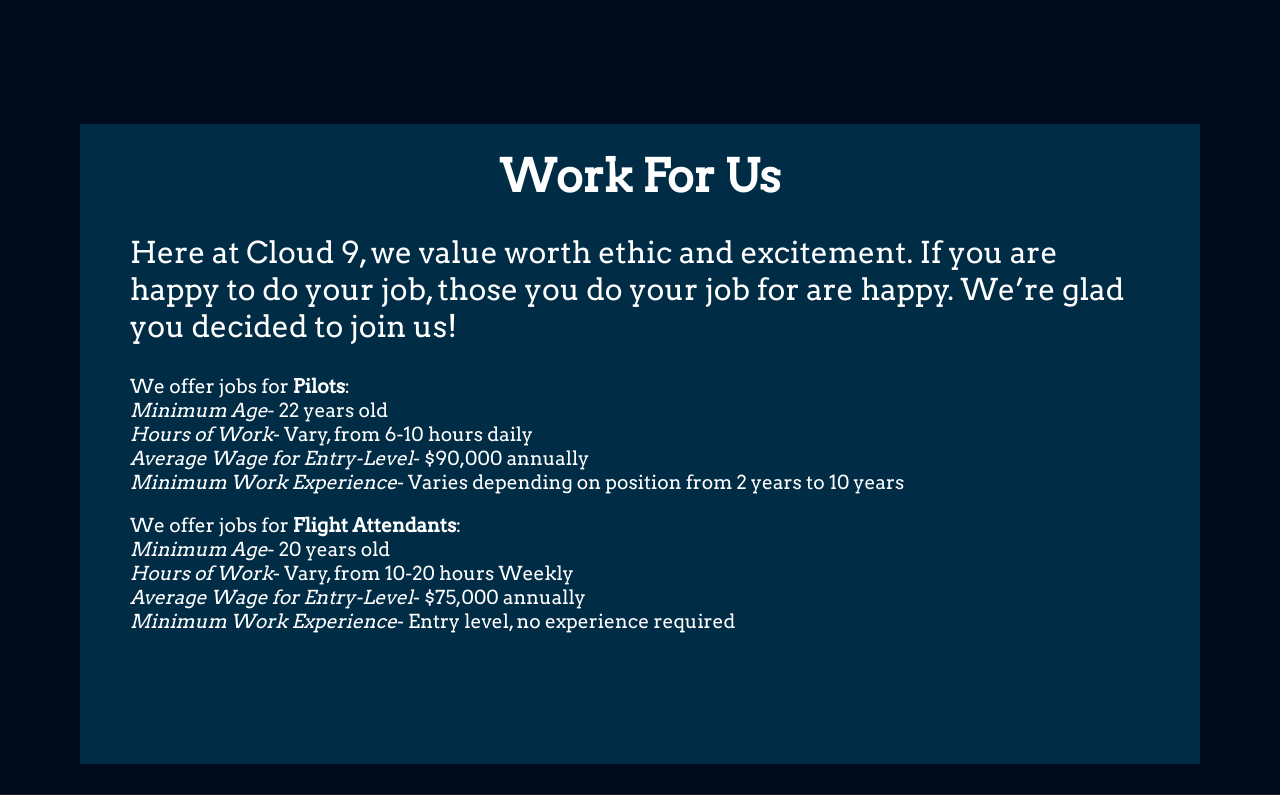
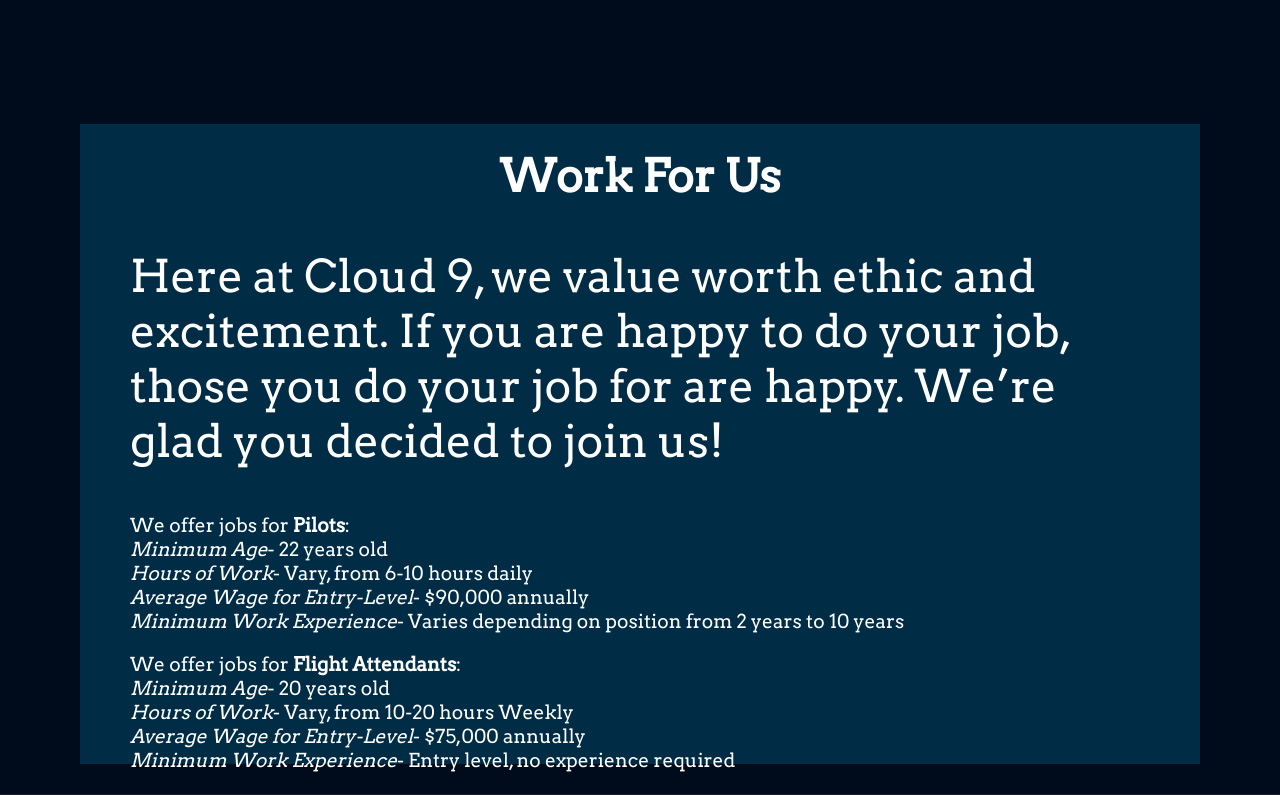
Before and after one commit to TheGuy566/fbla-cloud-nine, a Flask app: page /work in a window 1280 px wide. Shown: the part 913-1708 px from the top of the page. Run offline with Flask 2, Linux system fonts and the light colour scheme.

Commit message:
Update work.html

```diff
--- a/cloud_nine/templates/work.html
+++ b/cloud_nine/templates/work.html
@@ -7,7 +7,7 @@
 <section style="background-color: #002C45; height: 80vh; margin-top: 150px;">
     <div style="margin: 25px 50px;">
         <h1 class="title" style="font-size: 45px; margin-bottom: 10px; margin-top: 10px; text-align: center;">Work For Us</h1>
-        <p style="font-size: 30px;">
+        <p style="font-size: 45px;">
             Here at Cloud 9, we value worth ethic and excitement. If you are happy to do your job, those you do your job for are happy. We’re glad you decided to join us!<p>
             We offer jobs for <strong>Pilots</strong>:<br>
             <i>Minimum Age</i>- 22 years old<br>
```
